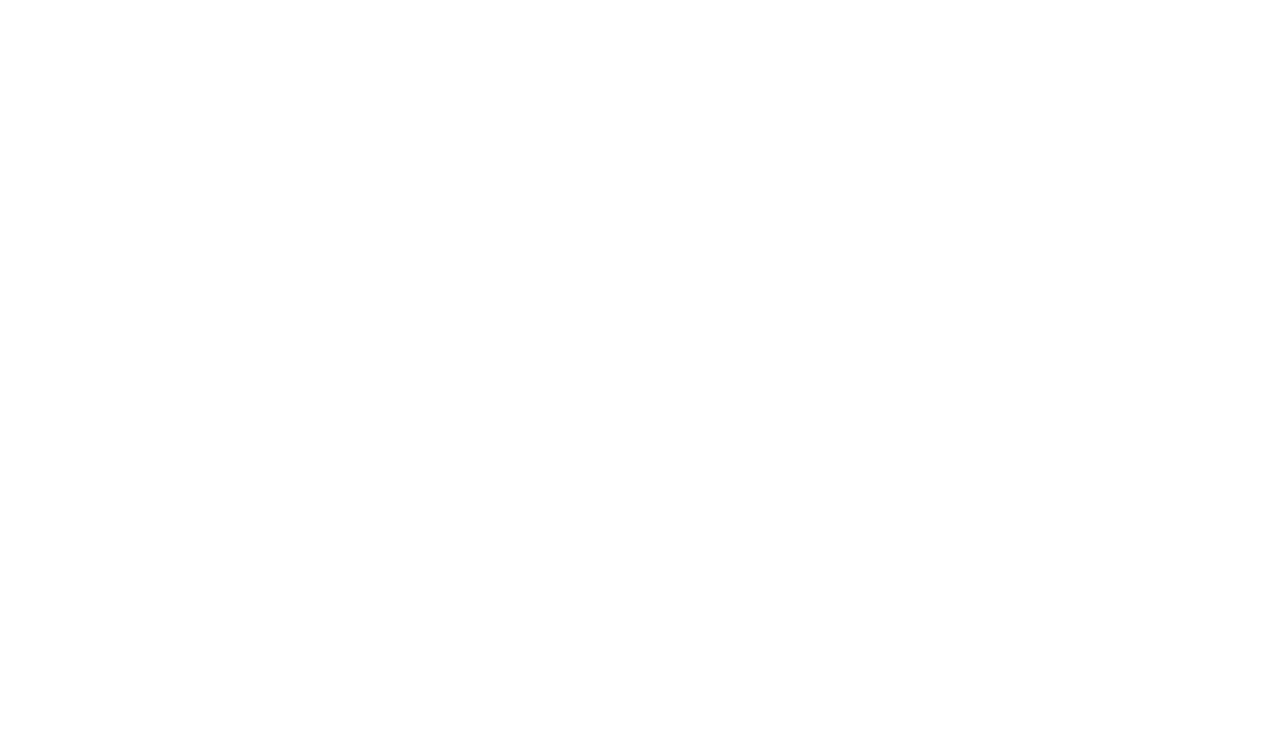
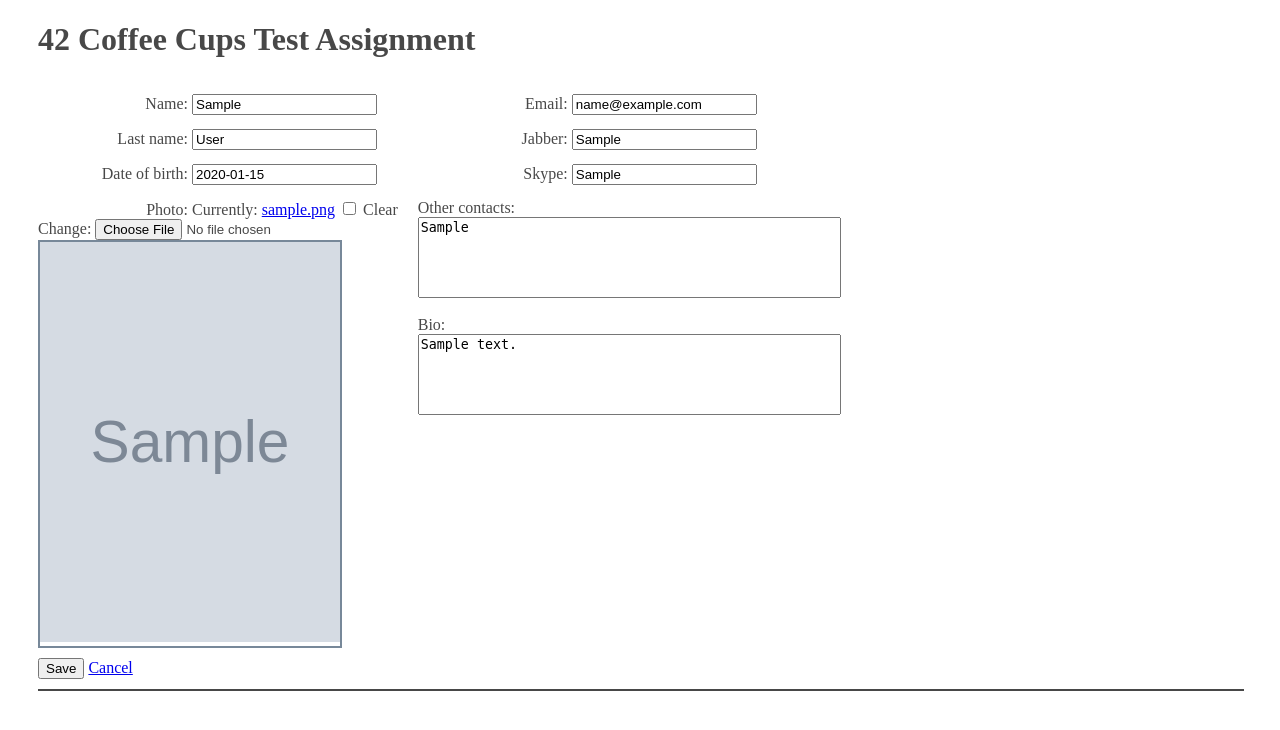
Before and after one commit to KSerge/CoffeeCups, a Django app: page /hello/edit/1/ in a window 1280 px wide. Before the commit the part shown is empty. Shown: the top 730 px of the page. Run offline with Django 3.2, Linux system fonts and the light colour scheme; tables that the repository leaves empty hold one stand-in row (values such as "Sample post"); grey boxes marked "Sample" are stand-in pictures; parts of the project's set-up code (start-up, migrations or seed data) failed here and were passed over.

Commit message:
ticket:5 populate edit view

```diff
--- a/assets/css/main.css
+++ b/assets/css/main.css
@@ -32,3 +32,13 @@ div.sections-separator{
     border: 1px solid;
     border-right-color:	#484848;
 }
+.profile-image{
+    display: inline-block;
+    min-width: 300px;
+    min-height: 400px;
+    border: 2px solid #778899;
+}
+div.command-buttons{
+    padding: 10px 0px;
+    clear: both;
+}
--- a/templates/hello/edit.html
+++ b/templates/hello/edit.html
@@ -1,9 +1,69 @@
-<!DOCTYPE html>
-<html>
-<head>
-    <title></title>
-</head>
-<body>
+{% extends "base.html" %}
+{% load staticfiles %}
 
-</body>
-</html>
+{% block extra_head %}
+<link rel="stylesheet" href='{% static "css/main.css" %}' />
+{% endblock %}
+
+{% block content %}
+<h1>42 Coffee Cups Test Assignment</h1>
+{% if message %}<p>{{ message }}</p>{% endif %}
+<div style="width: 100%;">
+    <form action="{% url 'edit' person_id=person.id %}" method="post" enctype="multipart/form-data" id="mainForm">
+        {% csrf_token %}
+        <div class="inline">
+            <p>
+            <div class="label-wrapper"><label for="id_name">Name:</label></div>
+            {{ user_form.first_name.errors }}
+            {{ user_form.first_name }}
+            </p>
+            <p>
+            <div class="label-wrapper"><label for="id_last_name">Last name:</label></div>
+            {{ user_form.last_name.errors }}
+            {{ user_form.last_name }}
+            </p>
+            <p>
+            <div class="label-wrapper"><label for="id_date_of_birth">Date of birth:</label></div>
+            {{ person_form.date_of_birth.errors }}
+            {{ person_form.date_of_birth }}
+            </p>
+            <div>
+                <div class="label-wrapper"><label for="profile_image">Photo:</label></div>
+                {{ person_form.profile_image.errors }}
+                {{ person_form.profile_image }}
+            </div>
+            {% include "hello/profile_image.html" with profile=person %}
+        </div>
+        <div class="inline">
+            <p>
+            <div class="label-wrapper"><label for="id_email">Email:</label></div>
+            {{ user_form.email.errors }}
+            {{ user_form.email }}
+            </p>
+            <div class="label-wrapper"><label for="id_jabber">Jabber:</label></div>
+            {{ person_form.jabber.errors }}
+            {{ person_form.jabber }}
+            </p>
+            <div class="label-wrapper"><label for="id_skype">Skype:</label></div>
+            {{ person_form.skype.errors }}
+            {{ person_form.skype }}
+            </p>
+            <div class="toplevel-label-wrapper"><label for="id_other_contacts">Other contacts:</label></div>
+            {{ person_form.other_contacts.errors }}
+            {{ person_form.other_contacts }}
+            </p>
+            <p>
+            <div class="toplevel-label-wrapper"><label for="id_bio">Bio:</label></div>
+            {{ person_form.bio.errors }}
+            {{ person_form.bio }}
+            </p>
+        </div>
+        <div class="command-buttons">
+            <input type="submit" value="Save" />
+            <a href="{% url 'view_person' person_id=person.id %}">Cancel</a>
+        </div>
+    </form>
+</div>
+
+<div class="sections-separator"></div>
+{% endblock %}
--- /dev/null
+++ b/templates/hello/profile_image.html
@@ -0,0 +1,7 @@
+<div class="profile-image">
+{% if profile.profile_image %}
+    <img src="{{ profile.profile_image.url }}" alt="My image" width="300px" height="400px"/>
+{% else %}
+    <div class="label-wrapper text-allign-left">Photo preview</div>
+{% endif %}
+</div>
```
